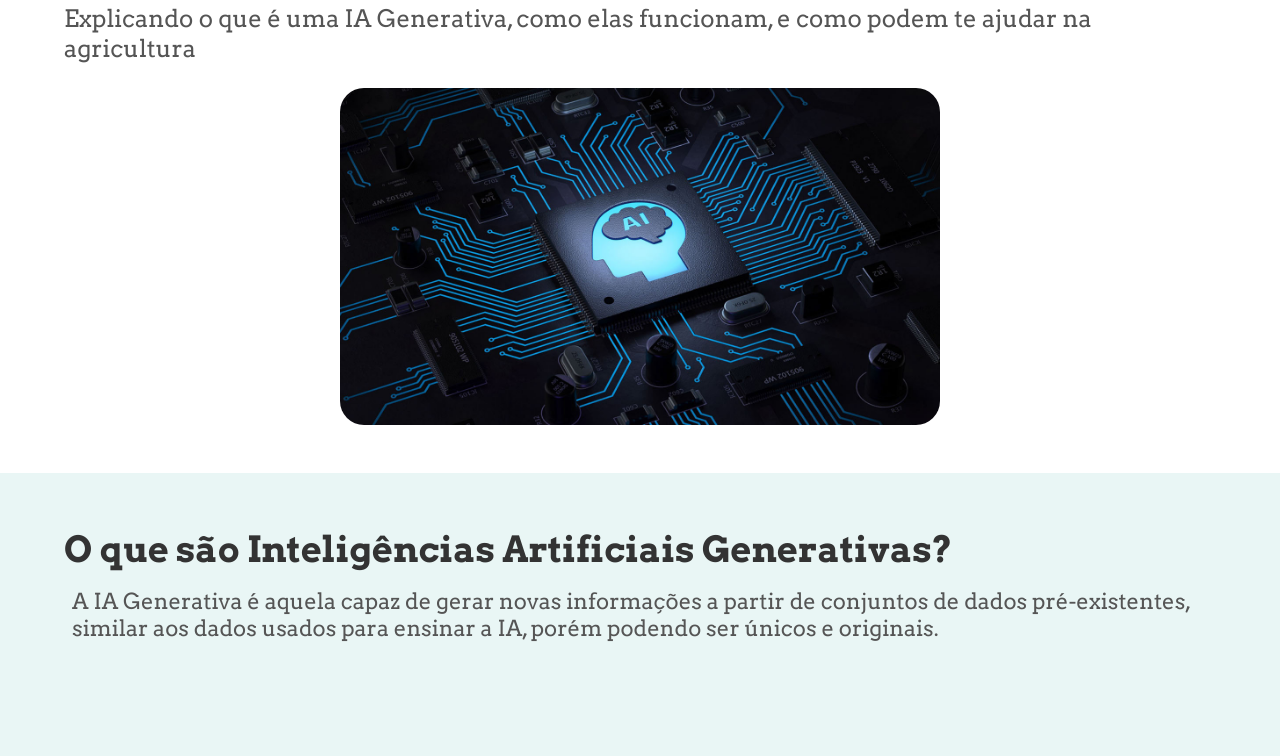
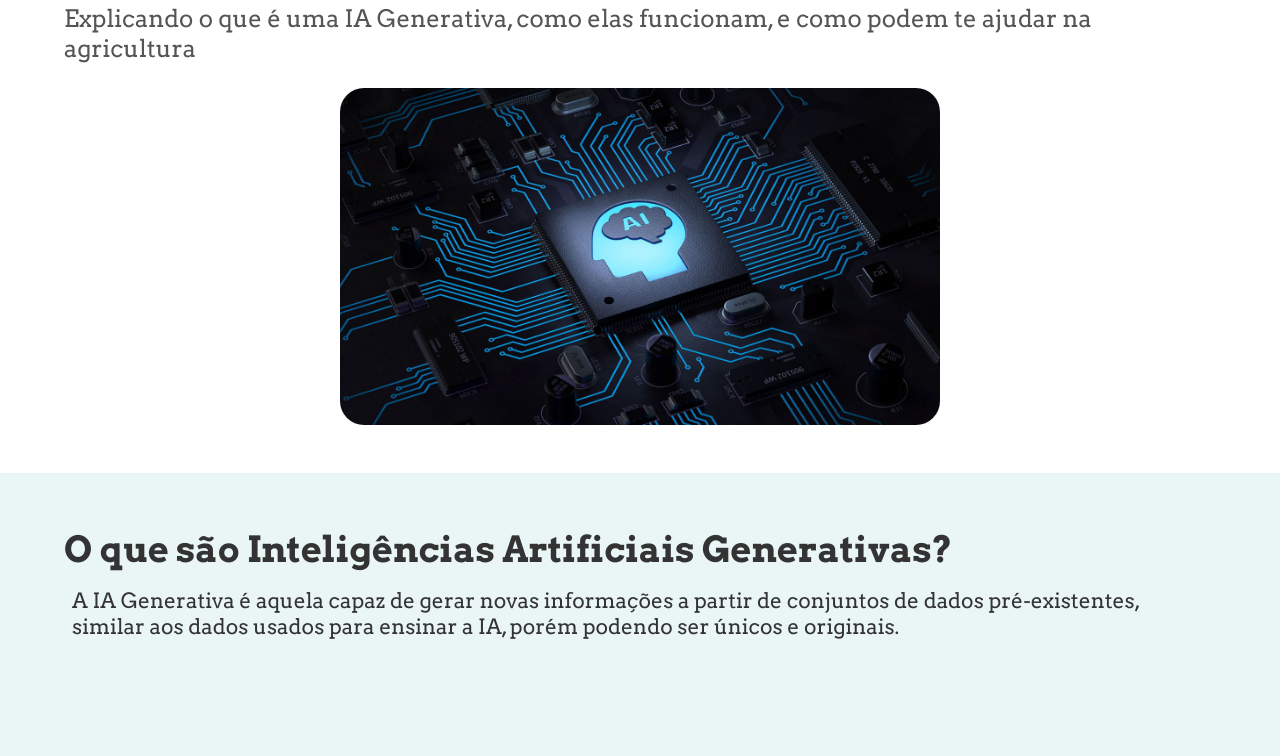
Before and after one commit to FiapChallenge/Gs, a plain HTML site: page pages/ai-generativa.html in a window 1280 px wide. Shown: the part 196-952 px from the top of the page. Drawn offline with Linux system fonts and the light colour scheme.

Commit message:
Changed color text of articles p

```diff
--- a/css/articles.css
+++ b/css/articles.css
@@ -48,8 +48,9 @@ section > img {
 
 .section-text > p {
     margin: 8px;
-    font-size: 22px;
-    color: var(--grey);
+    font-size: 21px;
+    color: var(--black);
+    /* color: var(--grey); */
 }
 
 ul {
```
